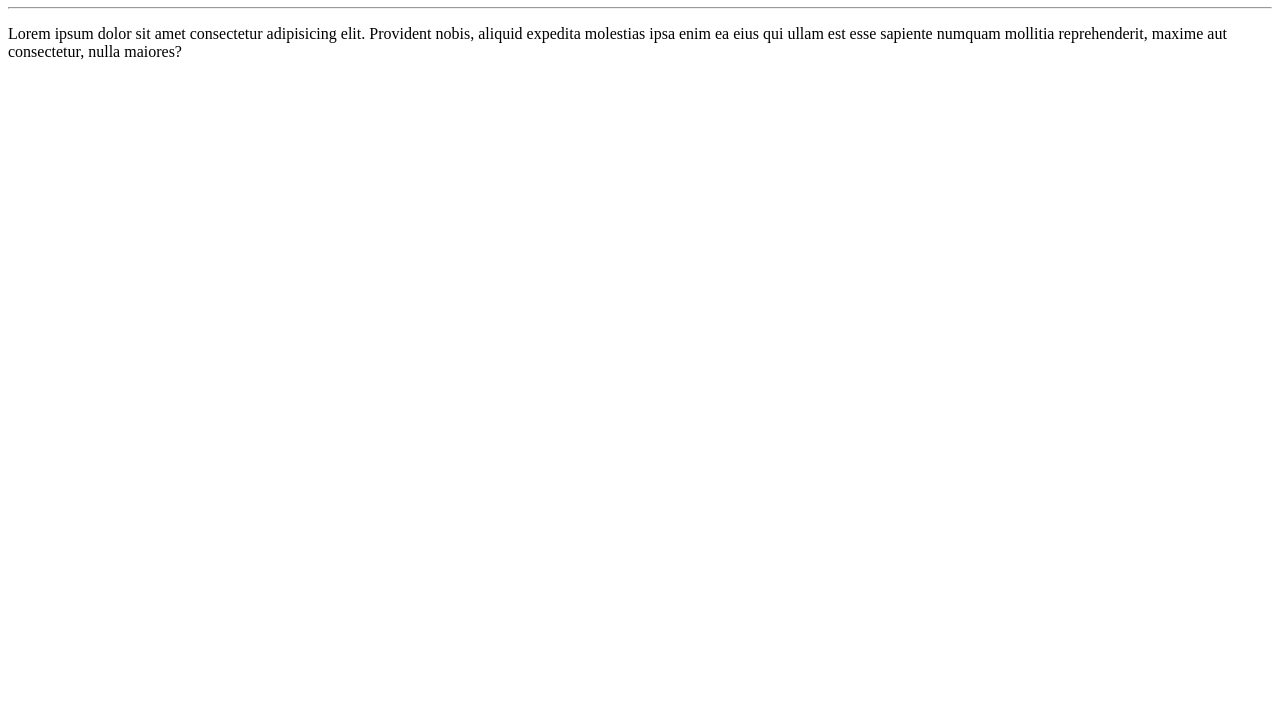
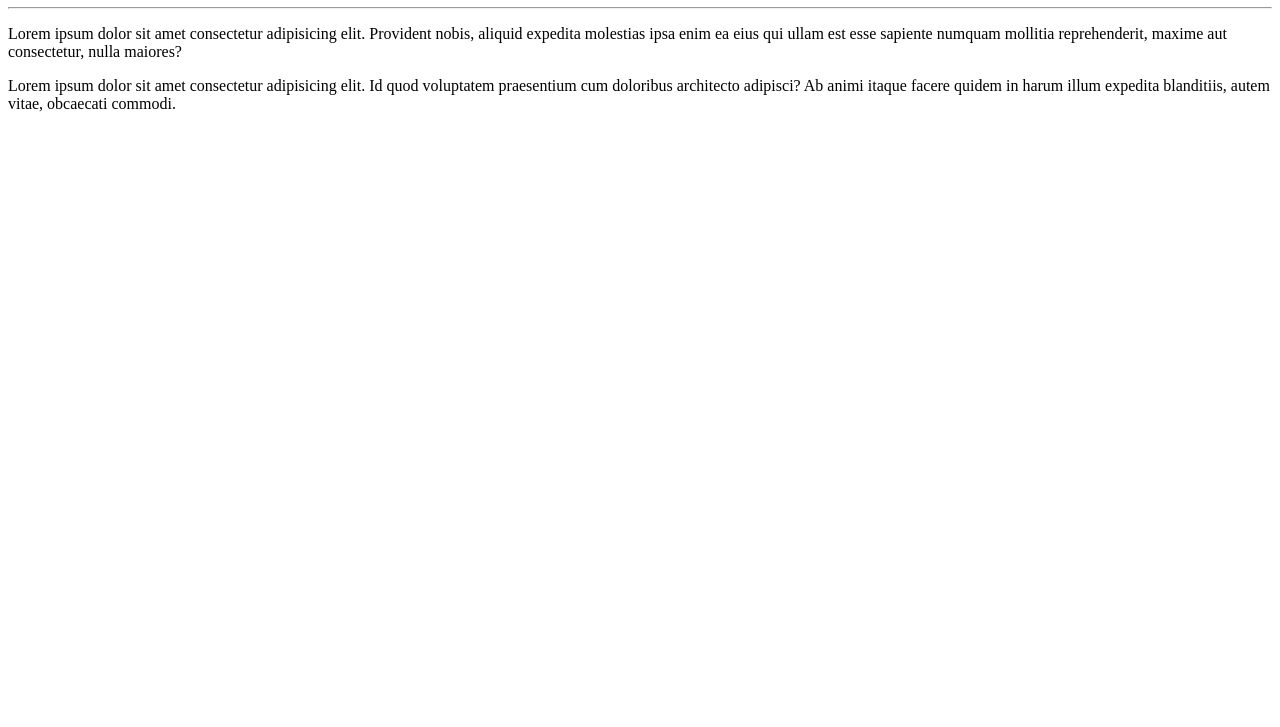
Before and after one commit to vitorfernandes-silva/Ola-Mundo, a plain HTML site: page site-exemplo/index.html in a window 1280 px wide. Shown: the part 73-800 px from the top of the page. Drawn offline with Linux system fonts and the light colour scheme.

Commit message:
adicionei um parágrafo

```diff
--- a/site-exemplo/index.html
+++ b/site-exemplo/index.html
@@ -10,5 +10,6 @@
     <h1>Olá, Mundo!</h1>
     <hr>
     <p>Lorem ipsum dolor sit amet consectetur adipisicing elit. Provident nobis, aliquid expedita molestias ipsa enim ea eius qui ullam est esse sapiente numquam mollitia reprehenderit, maxime aut consectetur, nulla maiores?</p>
+    <p>Lorem ipsum dolor sit amet consectetur adipisicing elit. Id quod voluptatem praesentium cum doloribus architecto adipisci? Ab animi itaque facere quidem in harum illum expedita blanditiis, autem vitae, obcaecati commodi.</p>
 </body>
 </html>
```
